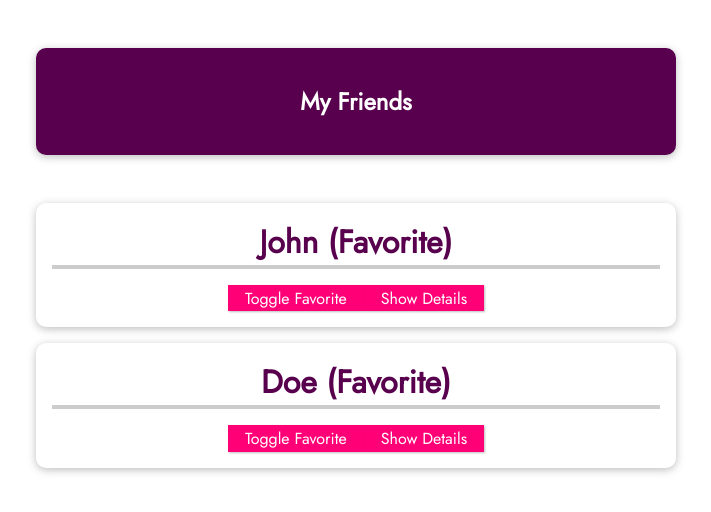
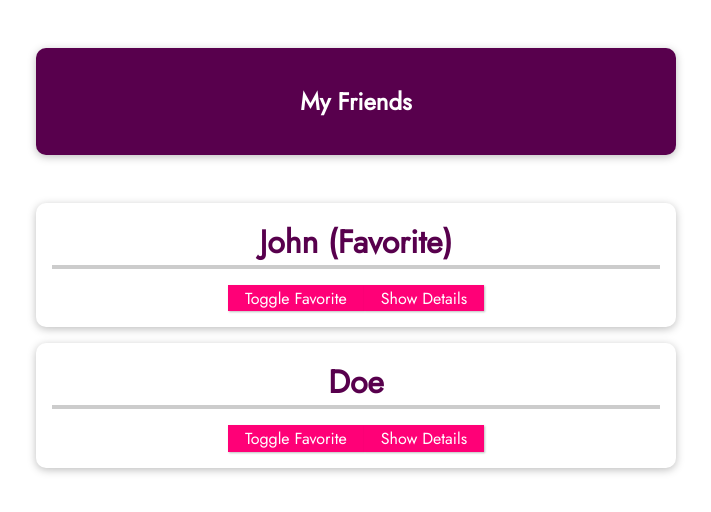
Before and after one commit to barathrajd/vue, a Vue app in the folder section-11/: page / in a window 1280 px wide. Shown: the top 512 px of the page, without its empty margins (284-995 px from the left). Built offline with nearby package versions, Linux system fonts and the light colour scheme.

Commit message:
custom events with this.

```diff
--- a/section-11/src/App.vue
+++ b/section-11/src/App.vue
@@ -6,10 +6,12 @@
     <friend-contact
       v-for="friend in friends"
       :key="friend.id"
+      :id="friend.id"
       :name="friend.name"
       :email-address="friend.email"
       :phone-number="friend.phone"
-      :isFavorite="true"
+      :is-favorite="friend.isFavorite"
+      @toggle-favorite="toggleFavoriteStatus"
     ></friend-contact>
   </section>
 </template>
@@ -20,18 +22,26 @@
     return {
       friends: [
         {
-          id: 1,
+          id: '1',
           name: 'John',
           phone: '0123 4567 890',
-          email: 'john@gmail.com'
+          email: 'john@gmail.com',
+          isFavorite: true
         },
         {
-          id: 2,
+          id: '2',
           name: 'Doe',
           phone: '0123 4567 890',
-          email: 'doe@gmail.com'
+          email: 'doe@gmail.com',
+          isFavorite: false
         }
       ]
+    }
+  },
+  methods: {
+    toggleFavoriteStatus(friendId) {
+      const currentFriend = this.friends.find((friend) => friend.id === friendId)
+      currentFriend.isFavorite = !currentFriend.isFavorite
     }
   }
 }
--- a/section-11/src/components/FriendContact.vue
+++ b/section-11/src/components/FriendContact.vue
@@ -1,6 +1,6 @@
 <template>
   <li>
-    <h2>{{ name }} {{ friendIsFavorite ? '(Favorite)' : '' }}</h2>
+    <h2>{{ name }} {{ isFavorite ? '(Favorite)' : '' }}</h2>
     <button @click="toggleFavorite">Toggle Favorite</button>
     <button @click="toggleDetails">{{ detailsAreVisible ? 'Hide' : 'Show' }} Details</button>
     <ul v-if="detailsAreVisible">
@@ -14,6 +14,7 @@
 export default {
   // props: ['name', 'phoneNumber', 'emailAddress', 'isFavorite'],
   props: {
+    id: { type: String, required: true },
     name: { type: String, required: true },
     phoneNumber: { type: String, required: true },
     emailAddress: { type: String, required: true },
@@ -26,8 +27,7 @@
   data() {
     // console.log(this.isFavorite)
     return {
-      detailsAreVisible: false,
-      friendIsFavorite: this.isFavorite
+      detailsAreVisible: false
     }
   },
   methods: {
@@ -35,7 +35,7 @@
       this.detailsAreVisible = !this.detailsAreVisible
     },
     toggleFavorite() {
-      this.friendIsFavorite = !this.friendIsFavorite
+      this.$emit('toggle-favorite', this.id)
     }
   }
 }
```
